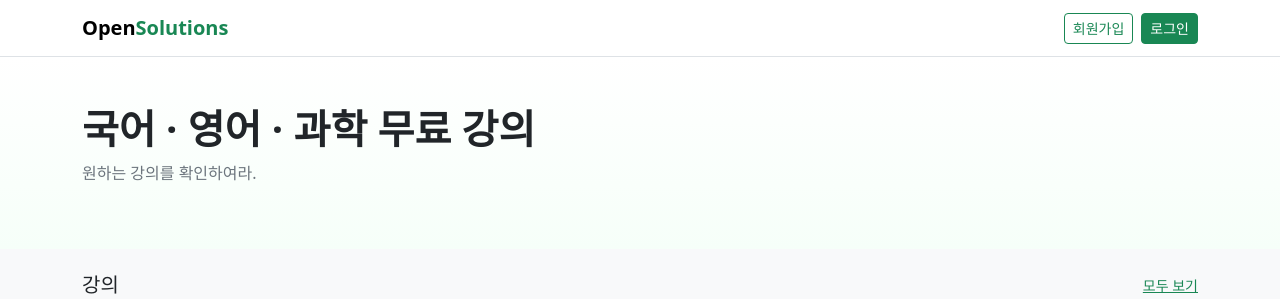
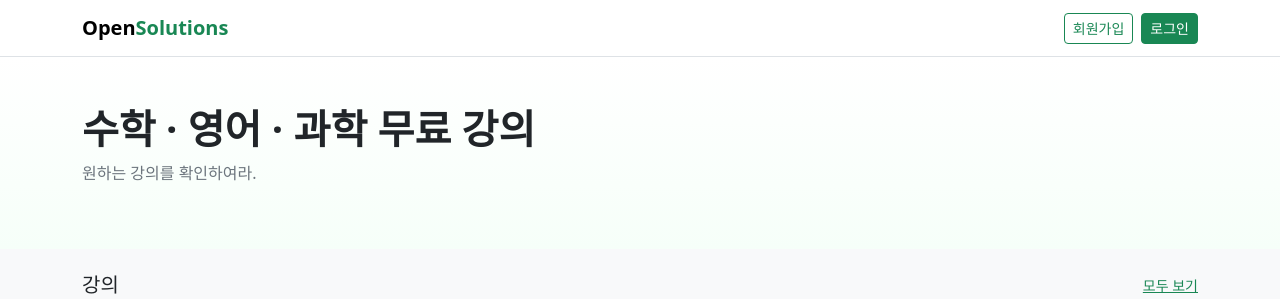
Before and after one commit to asdw701425/test, a Flask app: page / in a window 1280 px wide. Shown: the top 299 px of the page. Run offline with Flask 3, Linux system fonts and the light colour scheme; data that the repository does not hold is empty.

Commit message:
aegdshrfd

```diff
--- a/web-revised/templates/base.html
+++ b/web-revised/templates/base.html
@@ -27,7 +27,7 @@
 
   <header class="hero d-flex align-items-center">
     <div class="container py-5">
-      <h1 class="display-6 fw-semibold mb-2">국어 · 영어 · 과학 무료 강의</h1>
+      <h1 class="display-6 fw-semibold mb-2">수학 · 영어 · 과학 무료 강의</h1>
       <p class="text-secondary mb-3">원하는 강의를 확인하여라.</p>
     </div>
   </header>
```
